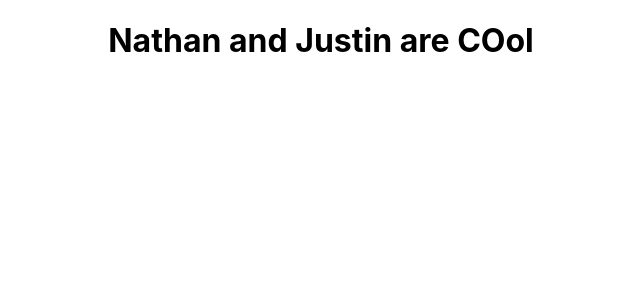
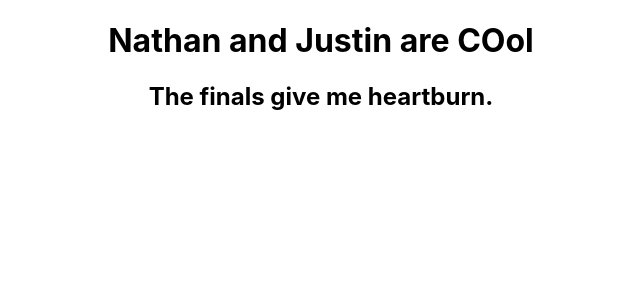
Before and after one commit to FraicheSolfege/React_Project, a React (Create React App) app: page / in a window 1280 px wide. Shown: the top 300 px of the page, without its empty margins (319-959 px from the left). Built offline with nearby package versions, Linux system fonts and the light colour scheme.

Commit message:
test change

```diff
--- a/src/App.js
+++ b/src/App.js
@@ -5,6 +5,7 @@ function App() {
   return (
     <div className="App">
       <h1>Nathan and Justin are COol</h1>
+      <h2>The finals give me heartburn.</h2>
     </div>
   );
 }
```
